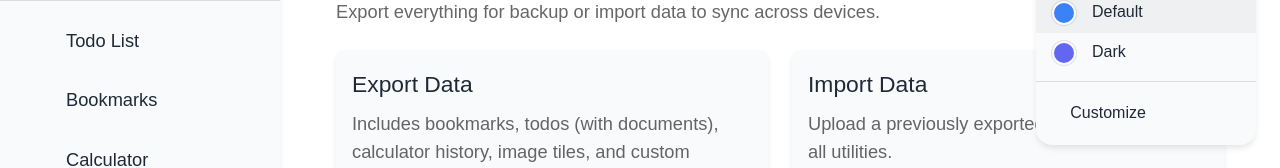
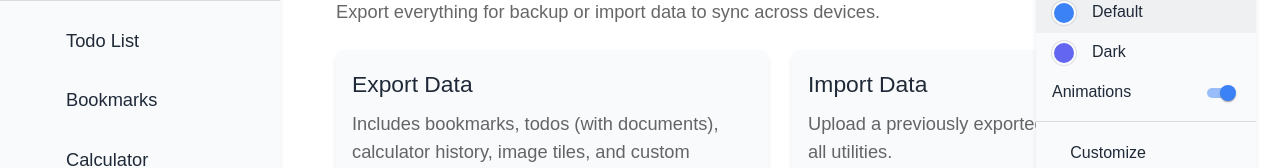
Before and after one commit to MateenKhan/ai-utilities-app, a Next.js app: page /save-load in a window 1280 px wide. Both pictures are taken after a click on the button "Theme". Shown: the part 128-296 px from the top of the page. Built offline with nearby package versions, Linux system fonts and the light colour scheme; some icons are missing.

Commit message:
feat: introduce `ThemeProvider` for managing customizable UI themes with persistence, MUI integration, and animation control.

```diff
--- a/src/components/ThemeProvider.tsx
+++ b/src/components/ThemeProvider.tsx
@@ -38,6 +38,8 @@ interface ThemeContextType {
   exportThemes: () => Promise<void>;
   importThemes: (data: string) => void;
   exportWithFonts: () => Promise<void>;
+  animationsEnabled: boolean;
+  setAnimationsEnabled: (enabled: boolean) => void;
 }
 
 const defaultTheme: Theme = {
@@ -340,6 +342,19 @@ export const ThemeProvider: React.FC<{ children: ReactNode }> = ({ children }) =
     // This function is kept for backward compatibility but the save-load page handles complete export
   };
 
+  const [animationsEnabled, setAnimationsEnabled] = useState(() => {
+    if (typeof window !== "undefined") {
+      const saved = localStorage.getItem("animationsEnabled");
+      return saved !== null ? JSON.parse(saved) : true;
+    }
+    return true;
+  });
+
+  // Save animationsEnabled to localStorage
+  useEffect(() => {
+    localStorage.setItem('animationsEnabled', JSON.stringify(animationsEnabled));
+  }, [animationsEnabled]);
+
   return (
     <ThemeContext.Provider value={{
       currentTheme,
@@ -350,7 +365,9 @@ export const ThemeProvider: React.FC<{ children: ReactNode }> = ({ children }) =
       deleteTheme,
       exportThemes,
       importThemes,
-      exportWithFonts
+      exportWithFonts,
+      animationsEnabled,
+      setAnimationsEnabled
     }}>
       <NotificationProvider>
         <SidebarProvider>
@@ -373,7 +390,7 @@ export const ThemeProvider: React.FC<{ children: ReactNode }> = ({ children }) =
                   '100%': { backgroundPosition: '0% 0%' },
                 },
                 body: {
-                  backgroundColor: 'transparent !important', // Ensure body is transparent
+                  backgroundColor: 'transparent !important',
                   color: currentTheme.text,
                   transition: 'color 0.3s ease',
                   minHeight: '100vh',
@@ -388,8 +405,6 @@ export const ThemeProvider: React.FC<{ children: ReactNode }> = ({ children }) =
                     zIndex: -1,
                     transition: 'background-image 0.5s ease',
                     pointerEvents: 'none',
-                    // Apply base background color here if not theme specific,
-                    // or rely on the gradients including the base color.
                     backgroundColor: currentTheme.background,
                     ...(currentTheme.id === 'dark' ? {
                       backgroundImage: `
@@ -405,7 +420,7 @@ export const ThemeProvider: React.FC<{ children: ReactNode }> = ({ children }) =
                         `,
                       backgroundSize: '550px 550px, 350px 350px, 250px 250px, 150px 150px, 450px 450px, 300px 300px, 200px 200px, 100px 100px, cover',
                       backgroundAttachment: 'fixed, fixed, fixed, fixed, fixed, fixed, fixed, fixed, fixed',
-                      animation: 'moveStars 60s linear infinite',
+                      animation: animationsEnabled ? 'moveStars 60s linear infinite' : 'none',
                     } : {}),
                     ...(currentTheme.id === 'default' ? {
                       backgroundImage: `
@@ -416,7 +431,7 @@ export const ThemeProvider: React.FC<{ children: ReactNode }> = ({ children }) =
                           linear-gradient(to bottom right, #f0f9ff 0%, #dcfce7 100%)
                         `,
                       backgroundSize: '120% 120%, 100% 100%, 100% 100%, 80% 80%, cover',
-                      animation: 'moveLeaves 30s ease-in-out infinite alternate',
+                      animation: animationsEnabled ? 'moveLeaves 30s ease-in-out infinite alternate' : 'none',
                     } : {}),
                   },
                 },
--- a/src/components/ThemeSelector.tsx
+++ b/src/components/ThemeSelector.tsx
@@ -17,6 +17,7 @@ import {
   Stack,
   TextField,
   Typography,
+  Switch,
 } from "@mui/material";
 import ExpandMoreIcon from "@mui/icons-material/ExpandMore";
 import CloseRoundedIcon from "@mui/icons-material/CloseRounded";
@@ -32,6 +33,8 @@ const ThemeSelector: React.FC = () => {
     setTheme,
     addTheme,
     updateTheme,
+    animationsEnabled,
+    setAnimationsEnabled,
   } = useTheme();
   const [anchorEl, setAnchorEl] = useState<null | HTMLElement>(null);
   const [customizerOpen, setCustomizerOpen] = useState(false);
@@ -189,6 +192,16 @@ const ThemeSelector: React.FC = () => {
             {currentTheme.id === theme.id && <CheckRoundedIcon fontSize="small" color="primary" />}
           </MenuItem>
         ))}
+        <MenuItem sx={{ py: 1, px: 2 }} onClick={(e) => e.stopPropagation()}>
+          <Stack direction="row" alignItems="center" justifyContent="space-between" width="100%">
+            <Typography variant="body2" fontWeight={500}>Animations</Typography>
+            <Switch
+              size="small"
+              checked={animationsEnabled}
+              onChange={(e) => setAnimationsEnabled(e.target.checked)}
+            />
+          </Stack>
+        </MenuItem>
         <Divider sx={{ my: 1 }} />
         <MenuItem onClick={handleCustomize} sx={{ py: 1.5 }}>
           <SettingsRoundedIcon fontSize="small" sx={{ mr: 2, color: 'text.secondary' }} />
```
